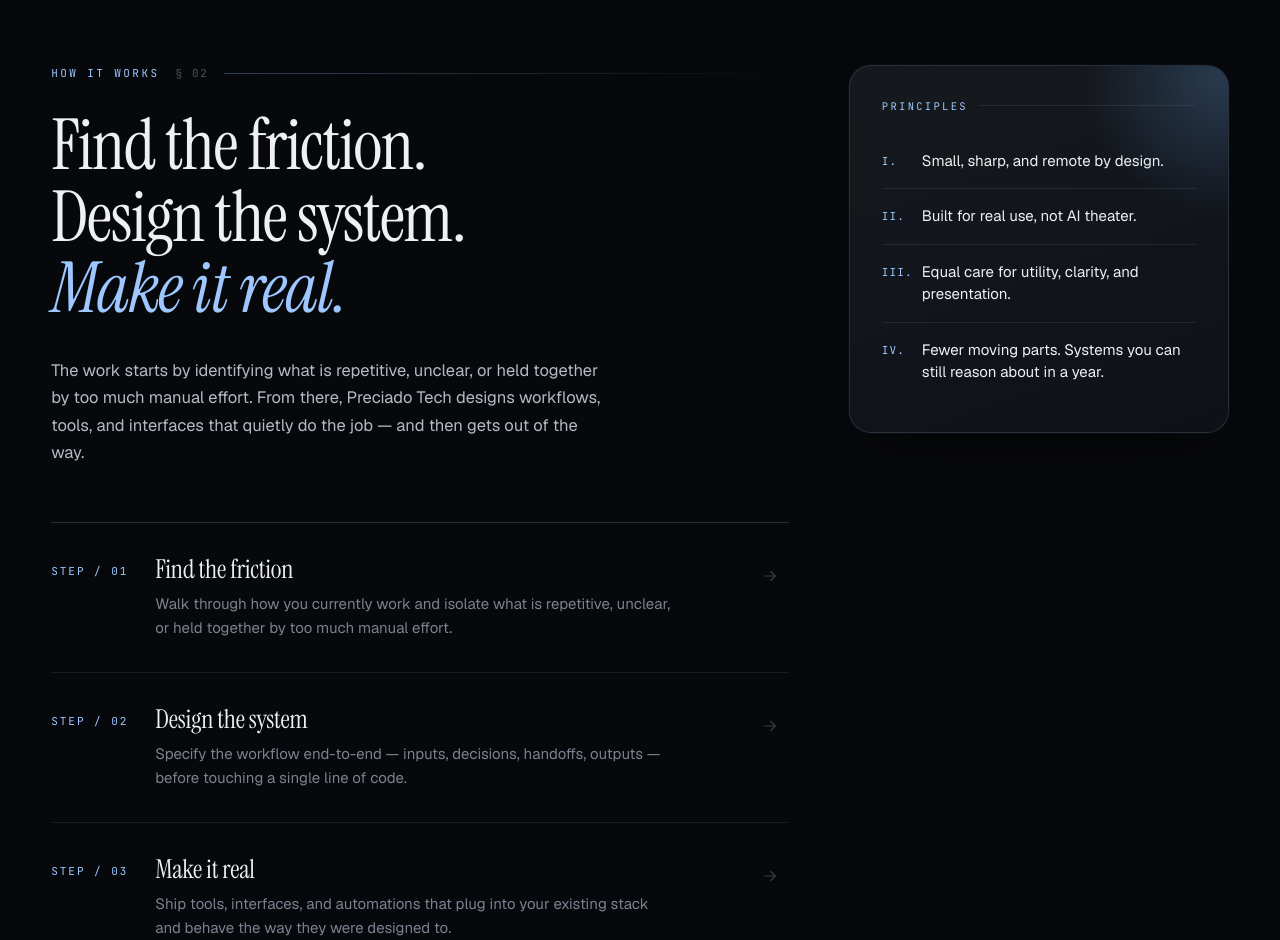
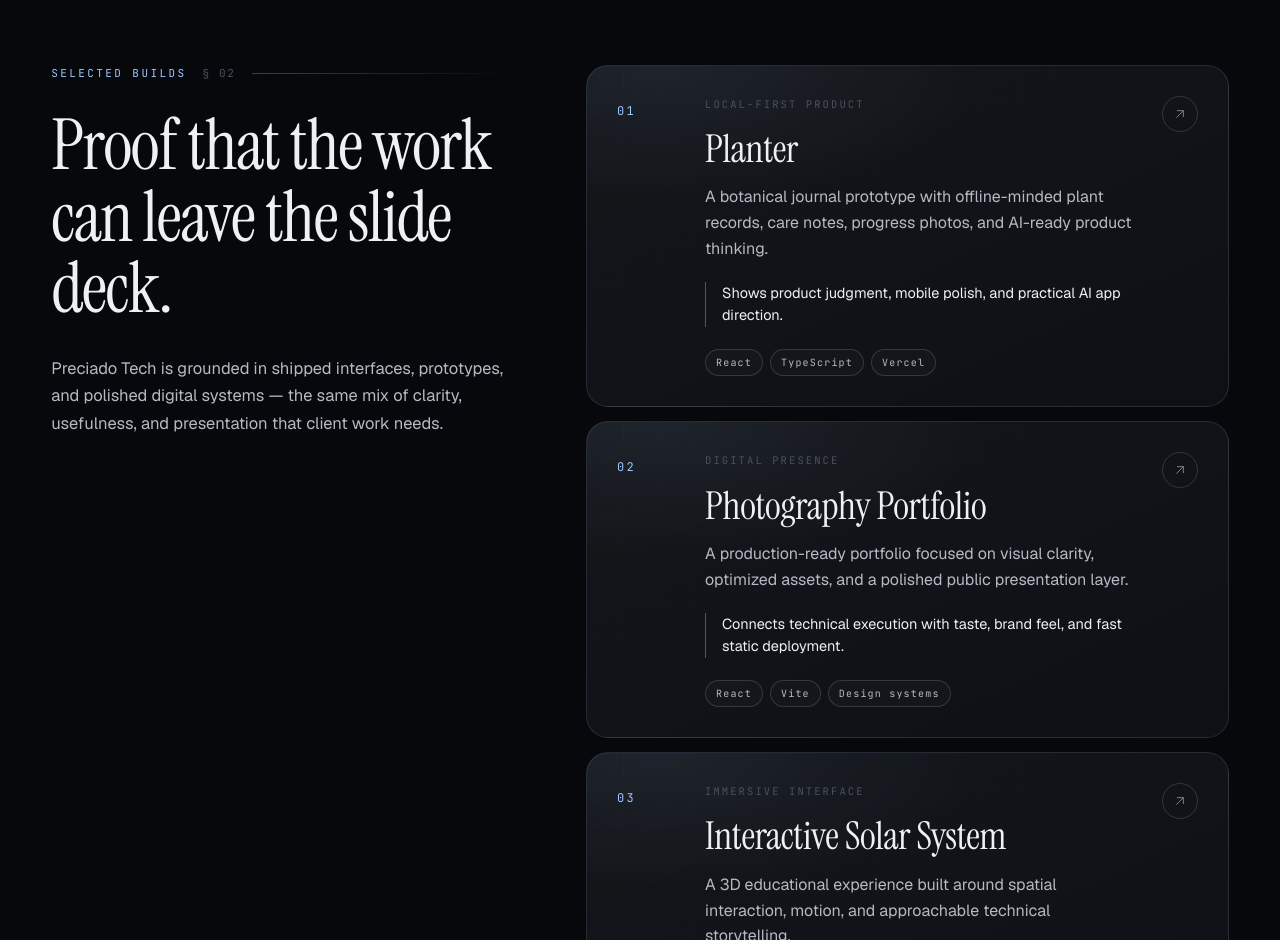
Before and after one commit to michaelpreciado/business-page, a React (Vite) app: page / in a window 1280 px wide. Shown: the part 1860-2800 px from the top of the page. Built offline with nearby package versions, Linux system fonts and the light colour scheme.

Commit message:
Add selected builds proof section

```diff
--- a/src/App.css
+++ b/src/App.css
@@ -391,6 +391,144 @@ section { position: relative; z-index: 1; }
 }
 .service:hover .service-link { color: var(--accent); gap: 12px; }
 
+/* ── SELECTED BUILDS ─────────────────────────────────── */
+.builds { padding: 100px 0 120px; }
+.builds-grid {
+  display: grid;
+  grid-template-columns: minmax(280px, 0.9fr) 1.25fr;
+  gap: 72px;
+  align-items: start;
+}
+.builds-copy {
+  position: sticky;
+  top: 104px;
+}
+.builds-copy h2 { max-width: 640px; }
+.builds-copy p {
+  max-width: 460px;
+  margin: 30px 0 0;
+  font-size: 16.5px;
+  line-height: 1.65;
+}
+.builds-list {
+  display: grid;
+  gap: 14px;
+}
+.build-card {
+  position: relative;
+  display: grid;
+  grid-template-columns: 64px 1fr 36px;
+  gap: 24px;
+  min-height: 220px;
+  padding: 30px;
+  color: var(--ink);
+  text-decoration: none;
+  border: 1px solid oklch(0.82 0.09 255 / 0.14);
+  border-radius: var(--radius-lg);
+  background:
+    radial-gradient(520px 220px at 12% 0%, oklch(0.82 0.09 255 / 0.08), transparent 62%),
+    linear-gradient(155deg, rgba(255,255,255,0.035), rgba(255,255,255,0.012)),
+    var(--bg-2);
+  overflow: hidden;
+  transition: transform 260ms ease, border-color 260ms ease, background 260ms ease, box-shadow 260ms ease;
+}
+.build-card::before {
+  content: "";
+  position: absolute;
+  inset: 0;
+  background-image:
+    linear-gradient(to right, rgba(255,255,255,0.025) 1px, transparent 1px),
+    linear-gradient(to bottom, rgba(255,255,255,0.025) 1px, transparent 1px);
+  background-size: 36px 36px;
+  mask-image: linear-gradient(to bottom right, black, transparent 72%);
+  opacity: 0.7;
+  pointer-events: none;
+}
+.build-card:hover {
+  transform: translateY(-3px);
+  border-color: oklch(0.82 0.09 255 / 0.34);
+  background:
+    radial-gradient(580px 240px at 12% 0%, oklch(0.82 0.09 255 / 0.13), transparent 62%),
+    linear-gradient(155deg, rgba(255,255,255,0.05), rgba(255,255,255,0.016)),
+    var(--bg-3);
+  box-shadow: 0 28px 70px -34px oklch(0.78 0.18 260 / 0.55);
+}
+.build-card > * { position: relative; }
+.build-index {
+  font-family: var(--mono);
+  font-size: 12px;
+  letter-spacing: 0.2em;
+  color: var(--accent);
+  padding-top: 6px;
+}
+.build-type {
+  font-family: var(--mono);
+  font-size: 10.5px;
+  letter-spacing: 0.2em;
+  color: var(--ink-faint);
+  text-transform: uppercase;
+  margin-bottom: 16px;
+}
+.build-content h3 {
+  color: var(--ink);
+  font-size: clamp(28px, 3vw, 42px);
+  margin-bottom: 14px;
+}
+.build-content p {
+  max-width: 660px;
+  margin: 0;
+  color: var(--ink-dim);
+  line-height: 1.62;
+}
+.build-outcome {
+  margin-top: 20px;
+  padding-left: 16px;
+  border-left: 1px solid oklch(0.82 0.09 255 / 0.38);
+  color: var(--ink);
+  font-size: 14.5px;
+  line-height: 1.55;
+}
+.build-stack {
+  display: flex;
+  flex-wrap: wrap;
+  gap: 7px;
+  margin-top: 22px;
+}
+.build-stack span {
+  font-family: var(--mono);
+  font-size: 10px;
+  letter-spacing: 0.12em;
+  color: var(--ink-dim);
+  border: 1px solid var(--line-2);
+  border-radius: 999px;
+  padding: 5px 10px;
+  background: rgba(255,255,255,0.02);
+}
+.build-arrow {
+  width: 36px;
+  height: 36px;
+  border: 1px solid var(--line-2);
+  border-radius: 50%;
+  display: grid;
+  place-items: center;
+  color: var(--ink-mute);
+  transition: color 240ms ease, border-color 240ms ease, transform 240ms ease;
+}
+.build-card:hover .build-arrow {
+  color: var(--accent);
+  border-color: oklch(0.82 0.09 255 / 0.45);
+  transform: translate(2px, -2px);
+}
+@media (max-width: 980px) {
+  .builds-grid { grid-template-columns: 1fr; gap: 42px; }
+  .builds-copy { position: static; }
+}
+@media (max-width: 640px) {
+  .build-card { grid-template-columns: 1fr; gap: 18px; padding: 26px; }
+  .build-index { order: -2; }
+  .build-arrow { position: absolute; top: 24px; right: 24px; }
+}
+
 /* ── HOW IT WORKS ───────────────────────────────────── */
 .how { padding: 100px 0 140px; }
 .how-grid { display: grid; grid-template-columns: 1fr 380px; gap: 60px; align-items: start; }
--- a/src/App.jsx
+++ b/src/App.jsx
@@ -1,4 +1,4 @@
-import { useState, useEffect, useRef } from 'react'
+import { useState, useEffect, useRef, useCallback } from 'react'
 import './App.css'
 
 /* ─── Icon primitives ─── */
@@ -195,6 +195,74 @@ const Services = () => (
   </section>
 )
 
+/* ─── Selected builds ─── */
+const BUILDS = [
+  {
+    name: 'Planter',
+    type: 'Local-first product',
+    summary: 'A botanical journal prototype with offline-minded plant records, care notes, progress photos, and AI-ready product thinking.',
+    outcome: 'Shows product judgment, mobile polish, and practical AI app direction.',
+    stack: ['React', 'TypeScript', 'Vercel'],
+    href: 'https://github.com/michaelpreciado/Planter',
+  },
+  {
+    name: 'Photography Portfolio',
+    type: 'Digital presence',
+    summary: 'A production-ready portfolio focused on visual clarity, optimized assets, and a polished public presentation layer.',
+    outcome: 'Connects technical execution with taste, brand feel, and fast static deployment.',
+    stack: ['React', 'Vite', 'Design systems'],
+    href: 'https://github.com/michaelpreciado/photography-portfolio',
+  },
+  {
+    name: 'Interactive Solar System',
+    type: 'Immersive interface',
+    summary: 'A 3D educational experience built around spatial interaction, motion, and approachable technical storytelling.',
+    outcome: 'Demonstrates front-end range beyond standard marketing pages.',
+    stack: ['TypeScript', 'Three.js', 'React'],
+    href: 'https://github.com/michaelpreciado/Interactive_Solar_System',
+  },
+]
+
+const BuildCard = ({ build, index }) => (
+  <a className="build-card reveal" href={build.href} target="_blank" rel="noreferrer">
+    <div className="build-index">0{index + 1}</div>
+    <div className="build-content">
+      <div className="build-type">{build.type}</div>
+      <h3>{build.name}</h3>
+      <p>{build.summary}</p>
+      <div className="build-outcome">{build.outcome}</div>
+      <div className="build-stack">
+        {build.stack.map((item) => <span key={item}>{item}</span>)}
+      </div>
+    </div>
+    <div className="build-arrow"><ArrowUpRight size={16} /></div>
+  </a>
+)
+
+const Builds = () => (
+  <section className="builds" id="work">
+    <div className="wrap">
+      <div className="builds-grid">
+        <div className="builds-copy reveal">
+          <div className="section-head">
+            <span className="eyebrow">Selected builds</span>
+            <span className="eyebrow-num">§ 02</span>
+            <span className="divider" />
+          </div>
+          <h2>Proof that the work<br />can leave the slide deck.</h2>
+          <p>
+            Preciado Tech is grounded in shipped interfaces, prototypes, and polished digital
+            systems — the same mix of clarity, usefulness, and presentation that client work needs.
+          </p>
+        </div>
+        <div className="builds-list">
+          {BUILDS.map((build, index) => <BuildCard key={build.name} build={build} index={index} />)}
+        </div>
+      </div>
+    </div>
+  </section>
+)
+
 /* ─── How it works ─── */
 const STEPS = [
   { n: '01', title: 'Find the friction', body: 'Walk through how you currently work and isolate what is repetitive, unclear, or held together by too much manual effort.' },
@@ -210,7 +278,7 @@ const How = () => (
         <div>
           <div className="section-head reveal">
             <span className="eyebrow">How it works</span>
-            <span className="eyebrow-num">§ 02</span>
+            <span className="eyebrow-num">§ 03</span>
             <span className="divider" />
           </div>
           <h2 className="reveal">Find the friction.<br />Design the system.<br /><em>Make it real.</em></h2>
@@ -291,15 +359,17 @@ const ContactModal = ({ open, onClose }) => {
   const [errs, setErrs] = useState({})
   const [sent, setSent] = useState(false)
 
+  const closeModal = useCallback(() => {
+    setSent(false)
+    setErrs({})
+    onClose()
+  }, [onClose])
+
   useEffect(() => {
-    const esc = (e) => e.key === 'Escape' && onClose()
+    const esc = (e) => e.key === 'Escape' && closeModal()
     if (open) window.addEventListener('keydown', esc)
     return () => window.removeEventListener('keydown', esc)
-  }, [open, onClose])
-
-  useEffect(() => {
-    if (!open) { setSent(false); setErrs({}) }
-  }, [open])
+  }, [open, closeModal])
 
   const submit = (e) => {
     e.preventDefault()
@@ -314,9 +384,9 @@ const ContactModal = ({ open, onClose }) => {
   }
 
   return (
-    <div className={`modal-backdrop ${open ? 'open' : ''}`} onClick={onClose}>
+    <div className={`modal-backdrop ${open ? 'open' : ''}`} onClick={closeModal}>
       <div className="modal" onClick={(e) => e.stopPropagation()} role="dialog" aria-modal="true">
-        <button className="modal-close" onClick={onClose} aria-label="Close"><Close size={14} /></button>
+        <button className="modal-close" onClick={closeModal} aria-label="Close"><Close size={14} /></button>
 
         {sent ? (
           <div className="success">
@@ -324,7 +394,7 @@ const ContactModal = ({ open, onClose }) => {
             <div className="modal-eyebrow">Message queued</div>
             <h3>Thanks — message received.</h3>
             <p>You'll get a reply from Preciado Tech within one business day.</p>
-            <button className="btn btn-ghost" onClick={onClose}>Close</button>
+            <button className="btn btn-ghost" onClick={closeModal}>Close</button>
           </div>
         ) : (
           <form onSubmit={submit} noValidate>
@@ -356,7 +426,7 @@ const ContactModal = ({ open, onClose }) => {
 
             <div className="modal-actions">
               <div className="spacer" />
-              <button type="button" className="btn btn-ghost" onClick={onClose}>Cancel</button>
+              <button type="button" className="btn btn-ghost" onClick={closeModal}>Cancel</button>
               <button type="submit" className="btn btn-primary">Send <ArrowRight size={14} className="arrow" /></button>
             </div>
           </form>
@@ -453,6 +523,7 @@ function App() {
       <main>
         <Hero onContact={() => setModal(true)} />
         <Services />
+        <Builds />
         <How />
         <CTA onContact={() => setModal(true)} />
       </main>
```
Also changed, not shown: 1 other file (tests, documents, lock files or other folders).
